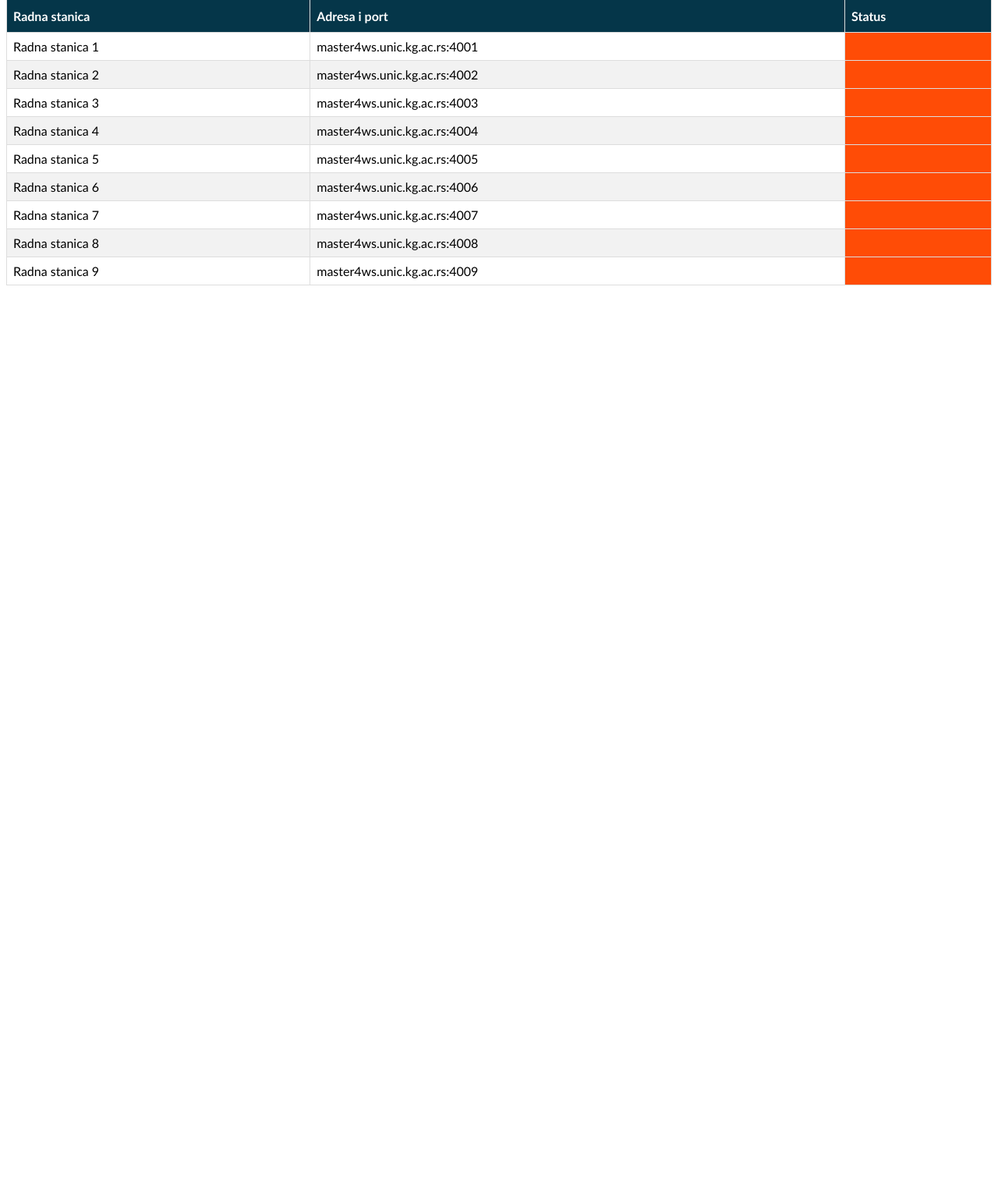
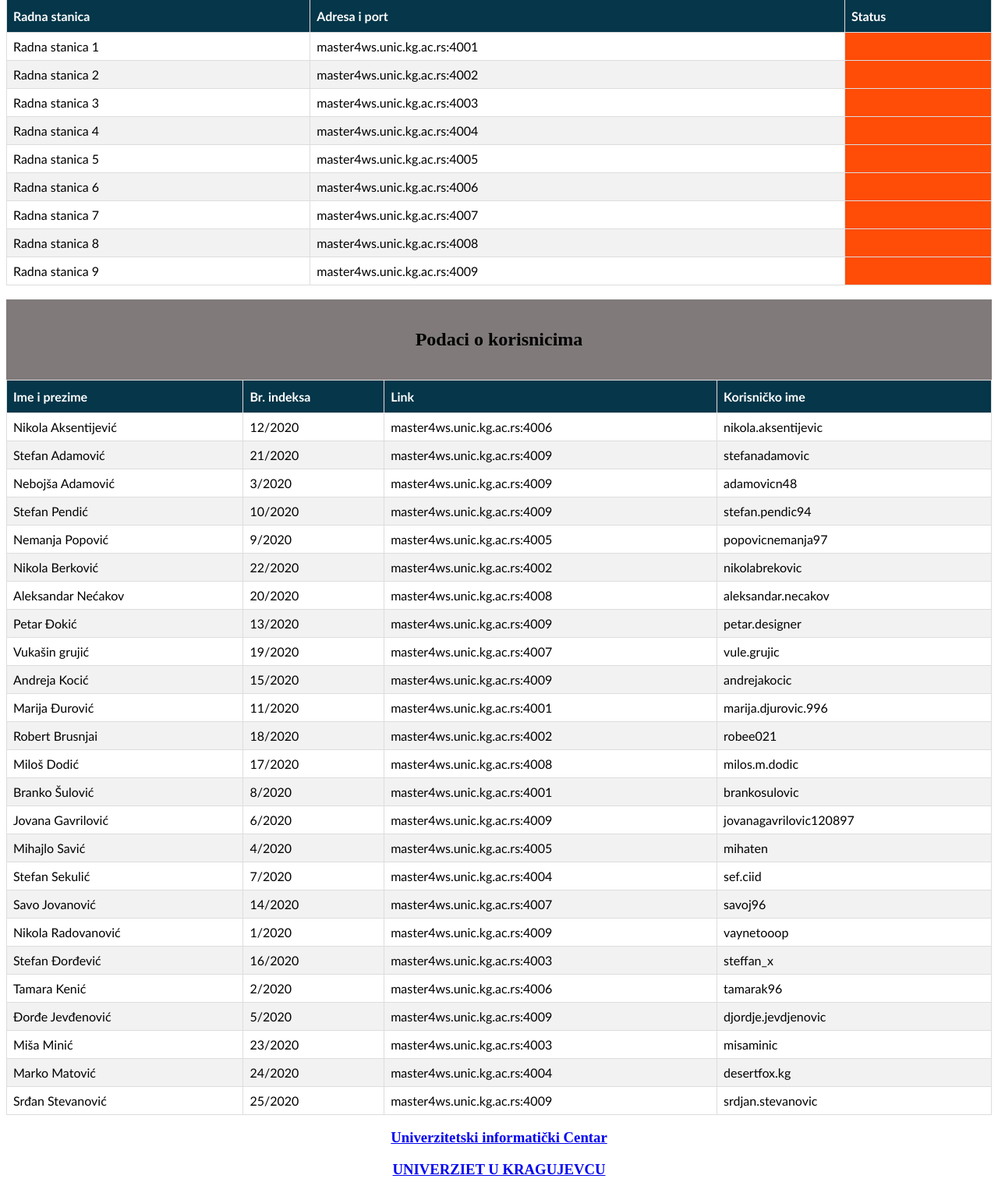
Before and after one commit to bishke/PyMT-connections, a Flask app: template templates/home.html in a window 1280 px wide. Shown: the part 81-1611 px from the top of the page at 78% size. Before the commit the page ends 447 px from the top, so only its background shows below. Run offline with Flask 2, Linux system fonts and the light colour scheme; the template is opened without the code that fills it, so the values that code supplies are empty.

Commit message:
23022021-1

```diff
--- a/templates/home.html
+++ b/templates/home.html
@@ -119,6 +119,54 @@
         </tbody>
 
     </table>
+    <br>
+    <div style='background-color: #807a7a'>
+        <br>
+        <h2 style="text-align: center;">Podaci o korisnicima</h2>
+       <br>
+    </div>
+    <table id="adrese">
+        <thead>
+            <tr>
+                <th>Ime i prezime</th>
+                <th>Br. indeksa</th>
+                <th>Link</th>
+                <th>Korisničko ime</th>
+            </tr>
+        </thead>
+        <tbody>
+        <tr><td>Nikola Aksentijević </td><td>12/2020</td><td>master4ws.unic.kg.ac.rs:4006</td><td>nikola.aksentijevic</td></tr>
+        <tr><td>Stefan Adamović </td><td>21/2020</td><td>master4ws.unic.kg.ac.rs:4009</td><td>stefanadamovic</td></tr>
+        <tr><td>Nebojša Adamović</td><td> 3/2020</td><td>master4ws.unic.kg.ac.rs:4009</td><td>adamovicn48</td></tr>
+        <tr><td>Stefan Pendić</td><td>10/2020</td><td>master4ws.unic.kg.ac.rs:4009</td><td>stefan.pendic94</td></tr>
+        <tr><td>Nemanja Popović</td><td> 9/2020</td><td>master4ws.unic.kg.ac.rs:4005</td><td>popovicnemanja97</td></tr>
+        <tr><td>Nikola Berković </td><td>22/2020</td><td>master4ws.unic.kg.ac.rs:4002</td><td>nikolabrekovic</td></tr>
+        <tr><td>Aleksandar Nećakov </td><td>20/2020</td><td>master4ws.unic.kg.ac.rs:4008</td><td>aleksandar.necakov</td></tr>
+        <tr><td>Petar Đokić </td><td>13/2020</td><td>master4ws.unic.kg.ac.rs:4009</td><td>petar.designer</td></tr>
+        <tr><td>Vukašin grujić </td><td>19/2020</td><td>master4ws.unic.kg.ac.rs:4007</td><td>vule.grujic</td></tr>
+        <tr><td>Andreja Kocić  </td><td>15/2020</td><td>master4ws.unic.kg.ac.rs:4009</td><td>andrejakocic</td></tr>
+        <tr><td>Marija Đurović </td><td>11/2020</td><td>master4ws.unic.kg.ac.rs:4001</td><td>marija.djurovic.996</td></tr>
+        <tr><td>Robert Brusnjai </td><td>18/2020</td><td>master4ws.unic.kg.ac.rs:4002</td><td>robee021</td></tr>
+        <tr><td>Miloš Dodić </td><td>17/2020</td><td>master4ws.unic.kg.ac.rs:4008</td><td>milos.m.dodic</td></tr>
+        <tr><td>Branko Šulović</td><td> 8/2020</td><td>master4ws.unic.kg.ac.rs:4001</td><td>brankosulovic</td></tr>
+        <tr><td>Jovana Gavrilović</td><td> 6/2020</td><td>master4ws.unic.kg.ac.rs:4009</td><td>jovanagavrilovic120897</td></tr>
+        <tr><td>Mihajlo Savić</td><td> 4/2020</td><td>master4ws.unic.kg.ac.rs:4005</td><td>mihaten</td></tr>
+        <tr><td>Stefan Sekulić</td><td> 7/2020</td><td>master4ws.unic.kg.ac.rs:4004</td><td>sef.ciid</td></tr>
+        <tr><td>Savo Jovanović </td><td>14/2020</td><td>master4ws.unic.kg.ac.rs:4007</td><td>savoj96</td></tr>
+        <tr><td>Nikola Radovanović</td><td> 1/2020</td><td>master4ws.unic.kg.ac.rs:4009</td><td>vaynetooop</td></tr>
+        <tr><td>Stefan Đorđević</td><td>16/2020</td><td>master4ws.unic.kg.ac.rs:4003</td><td>steffan_x</td></tr>
+        <tr><td>Tamara Kenić</td><td> 2/2020</td><td>master4ws.unic.kg.ac.rs:4006</td><td>tamarak96</td></tr>
+        <tr><td>Đorđe Jevđenović</td><td> 5/2020</td><td>master4ws.unic.kg.ac.rs:4009</td><td>djordje.jevdjenovic</td></tr>
+        <tr><td>Miša Minić </td><td>23/2020</td><td>master4ws.unic.kg.ac.rs:4003</td><td>misaminic</td></tr>
+        <tr><td>Marko Matović</td><td>24/2020</td><td>master4ws.unic.kg.ac.rs:4004</td><td>desertfox.kg</td></tr>
+        <tr><td>Srđan Stevanović</td><td>25/2020</td><td>master4ws.unic.kg.ac.rs:4009</td><td>srdjan.stevanovic</td></tr>
+        </tbody>
+        </table>
+
+        <div>
+            <h3 style="text-align: center;"><a href="http://unic.kg.ac.rs">Univerzitetski informatički Centar</a></h3>
+            <h3 style="text-align: center;"><a href="http://www.kg.ac.rs">UNIVERZIET U KRAGUJEVCU</a></h3>
+        </div>
 
 </body>
 
```
